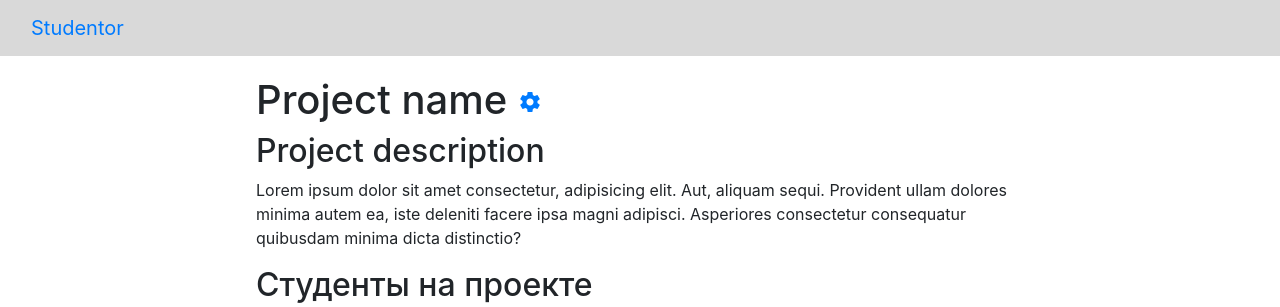
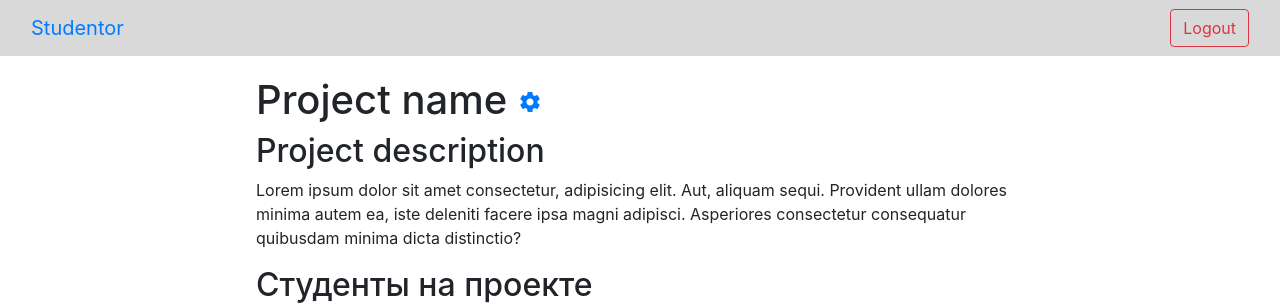
Before and after one commit to symmetrical-potato/studentor, a Flask app: page /empl/theme/test in a window 1280 px wide. Shown: the top 307 px of the page. Run offline with Flask 2, Linux system fonts and the light colour scheme; some libraries are stand-ins or nearby versions.

Commit message:
logout added

```diff
--- a/app/templates/employer.html
+++ b/app/templates/employer.html
@@ -10,13 +10,17 @@
     <link href="https://fonts.googleapis.com/icon?family=Material+Icons" rel="stylesheet">
 </head>
 <body>
-    <nav class="navbar">
+    <nav class="navbar navbar-inverse">
             <div class="container-fluid">
                 <div class="navbar-header">
                     <a class="navbar-brand" href="/">
                         Studentor
                     </a>
                 </div>
+                <form class="form-inline my-2 my-lg-0" action="/logout" method="POST">
+                    <button class="btn btn-outline-danger my-2 my-sm-0" type="submit">Logout</button>
+                </form>
+
             </div>
         </nav>
 
--- a/app/templates/student.html
+++ b/app/templates/student.html
@@ -10,13 +10,17 @@
     <link href="https://fonts.googleapis.com/icon?family=Material+Icons" rel="stylesheet">
 </head>
 <body>
-    <nav class="navbar">
+    <nav class="navbar navbar-inverse">
         <div class="container-fluid">
             <div class="navbar-header">
                 <a class="navbar-brand" href="/">
                     Studentor
                 </a>
             </div>
+            <form class="form-inline my-2 my-lg-0" action="/logout" method="POST">
+                <button class="btn btn-outline-danger my-2 my-sm-0" type="submit">Logout</button>
+            </form>
+
         </div>
     </nav>
 
--- a/app/templates/theme.html
+++ b/app/templates/theme.html
@@ -10,13 +10,17 @@
     <link href="https://fonts.googleapis.com/icon?family=Material+Icons" rel="stylesheet">
 </head>
 <body>
-    <nav class="navbar">
+    <nav class="navbar navbar-inverse">
         <div class="container-fluid">
             <div class="navbar-header">
                 <a class="navbar-brand" href="/">
                     Studentor
                 </a>
             </div>
+            <form class="form-inline my-2 my-lg-0" action="/logout" method="POST">
+                <button class="btn btn-outline-danger my-2 my-sm-0" type="submit">Logout</button>
+            </form>
+
         </div>
     </nav>
     <div id="wrapper">
```
Lines whose indentation alone changed are shown as unchanged.
